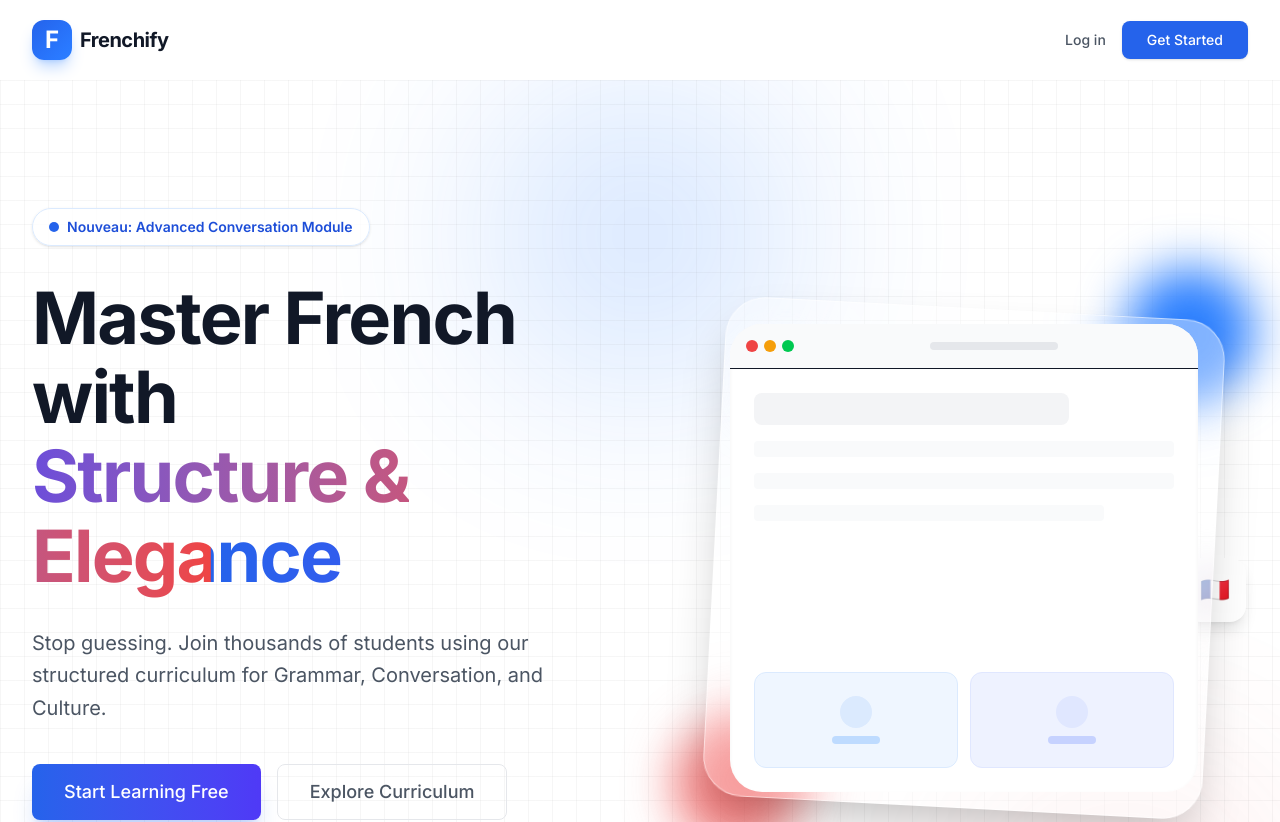
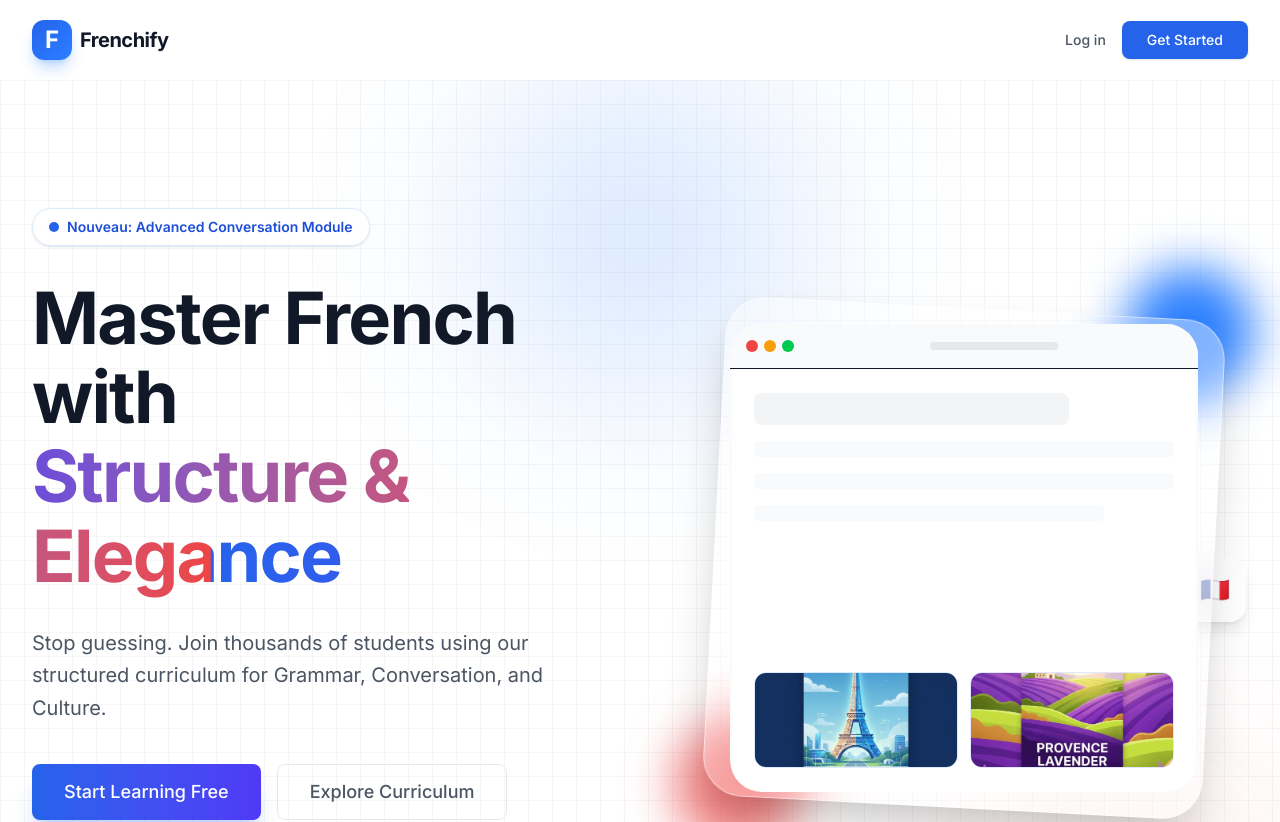
Before and after one commit to bido-dev/Frenchify, a React app in the folder frontend/: page / in a window 1280 px wide. Shown: the top 822 px of the page. Built offline with nearby package versions, Linux system fonts and the light colour scheme; the HTML template or start-up script is replaced by a standard one.

Commit message:
added pictures

```diff
--- a/frontend/src/forms/LandingPage.tsx
+++ b/frontend/src/forms/LandingPage.tsx
@@ -133,13 +133,11 @@ export const LandingPage: React.FC = () => {
                                             <div className="h-4 w-5/6 bg-gray-50 rounded"></div>
 
                                             <div className="mt-auto flex gap-3">
-                                                <div className="h-24 flex-1 bg-blue-50 rounded-xl border border-blue-100 flex flex-col items-center justify-center gap-2">
-                                                    <div className="w-8 h-8 rounded-full bg-blue-100"></div>
-                                                    <div className="h-2 w-12 bg-blue-200 rounded"></div>
+                                                <div className="h-24 flex-1 bg-blue-50 rounded-xl border border-blue-100 flex flex-col items-center justify-center gap-2 overflow-hidden relative group">
+                                                    <img src="/paris_landmark_thumb_1770224667640.png" alt="Paris Landmark" className="w-full h-full object-cover transition-transform duration-500 group-hover:scale-110" />
                                                 </div>
-                                                <div className="h-24 flex-1 bg-indigo-50 rounded-xl border border-indigo-100 flex flex-col items-center justify-center gap-2">
-                                                    <div className="w-8 h-8 rounded-full bg-indigo-100"></div>
-                                                    <div className="h-2 w-12 bg-indigo-200 rounded"></div>
+                                                <div className="h-24 flex-1 bg-indigo-50 rounded-xl border border-indigo-100 flex flex-col items-center justify-center gap-2 overflow-hidden relative group">
+                                                    <img src="/provence_landscape_thumb_1770224683868.png" alt="Provence Landscape" className="w-full h-full object-cover transition-transform duration-500 group-hover:scale-110" />
                                                 </div>
                                             </div>
                                         </div>
--- a/frontend/src/index.css
+++ b/frontend/src/index.css
@@ -5,9 +5,7 @@
 @theme {
     --font-sans: 'Inter', sans-serif;
 
-    /* Frenchify Palette - Standard Tailwind Colors Override */
-    /* Re-declaring to ensure specific mapping if defaults change,
-     but mostly using standard palette as per PRD */
+    /* Frenchify Palette */
     --color-blue-600: #2563EB;
     /* Azure Blue */
     --color-blue-700: #1D4ED8;
@@ -38,41 +36,8 @@
 
     --color-amber-500: #F59E0B;
     /* Accent: Gold */
-}
 
-@layer base {
-    body {
-        @apply bg-gray-50 text-gray-900 font-sans;
-    }
-}
-
-@layer utilities {
-    .glass-panel {
-        @apply bg-white/70 backdrop-blur-lg border border-white/20 shadow-xl;
-    }
-
-    .glass-card {
-        @apply bg-white/60 backdrop-blur-md border border-white/30 shadow-lg hover:shadow-xl transition-all duration-300 hover:-translate-y-1;
-    }
-
-    .text-shadow {
-        text-shadow: 0 2px 4px rgba(0, 0, 0, 0.1);
-    }
-
-    .text-shadow-lg {
-        text-shadow: 0 4px 8px rgba(0, 0, 0, 0.12);
-    }
-
-    .perspective-1000 {
-        perspective: 1000px;
-    }
-
-    .preserve-3d {
-        transform-style: preserve-3d;
-    }
-}
-
-@theme {
+    /* Animations */
     --animate-fade-in-up: fade-in-up 0.8s ease-out forwards;
     --animate-float: float 6s ease-in-out infinite;
     --animate-pulse-slow: pulse-slow 4s cubic-bezier(0.4, 0, 0.6, 1) infinite;
@@ -124,3 +89,35 @@
         }
     }
 }
+
+@layer base {
+    body {
+        @apply bg-gray-50 text-gray-900 font-sans;
+    }
+}
+
+@layer utilities {
+    .glass-panel {
+        @apply bg-white/70 backdrop-blur-lg border border-white/20 shadow-xl;
+    }
+
+    .glass-card {
+        @apply bg-white/60 backdrop-blur-md border border-white/30 shadow-lg hover:shadow-xl transition-all duration-300 hover:-translate-y-1;
+    }
+
+    .text-shadow {
+        text-shadow: 0 2px 4px rgba(0, 0, 0, 0.1);
+    }
+
+    .text-shadow-lg {
+        text-shadow: 0 4px 8px rgba(0, 0, 0, 0.12);
+    }
+
+    .perspective-1000 {
+        perspective: 1000px;
+    }
+
+    .preserve-3d {
+        transform-style: preserve-3d;
+    }
+}
```
Also changed, not shown: frontend/public/paris_landmark_thumb_1770224667640.png (added), frontend/public/provence_landscape_thumb_1770224683868.png (added).
